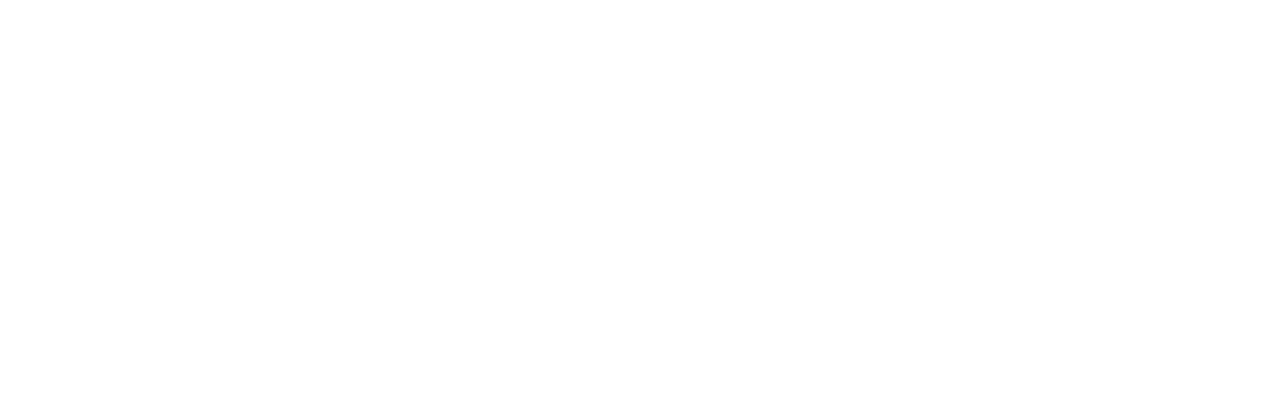
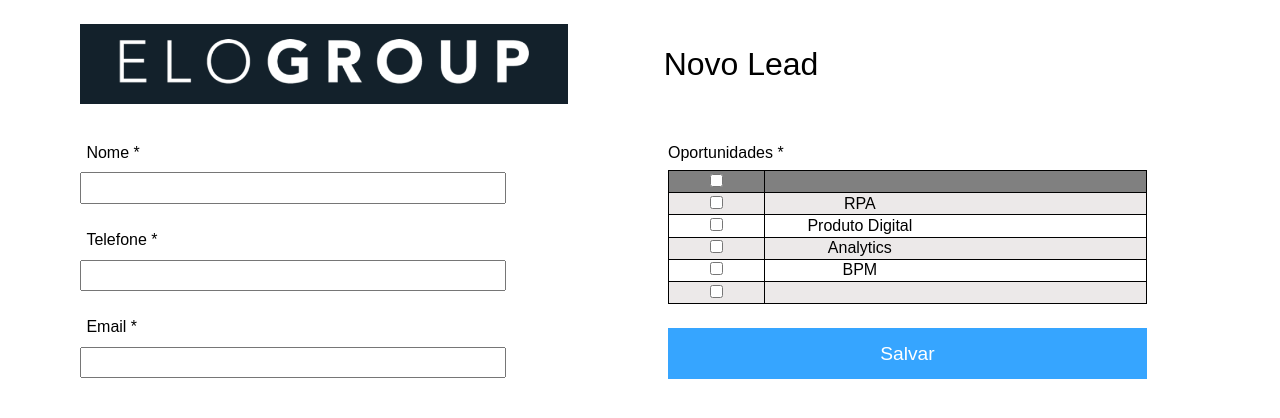
Before and after one commit to vivianebresolin/desafio-frontend-react-localStorage, a React (Create React App) app: page /new-lead in a window 1280 px wide. Shown: the top 418 px of the page. Built offline with nearby package versions, Linux system fonts and the light colour scheme.

Commit message:
Add page CreateNewLead

```diff
--- /dev/null
+++ b/src/pages/CreateNewLead/components/FormClient/index.tsx
@@ -0,0 +1,12 @@
+import { Input } from '../../../../components/Input';
+import styles from './styles.module.scss';
+
+export function FormClient() {
+  return (
+    <form className={styles.formContainer}>
+      <Input label='Nome *' type="text" />
+      <Input label='Telefone *' type="text" />
+      <Input label='Email *' type="email" />
+    </form>
+  );
+}
--- /dev/null
+++ b/src/pages/CreateNewLead/components/FormClient/styles.module.scss
@@ -0,0 +1,7 @@
+.formContainer {
+  flex: 1.5;
+
+  input {
+    width: 80%;
+  }
+}
--- /dev/null
+++ b/src/pages/CreateNewLead/components/Oportunities/components/Table/index.tsx
@@ -0,0 +1,20 @@
+import { TableRow } from '../TableRow';
+import styles from './styles.module.scss';
+
+const options = ['RPA', 'Produto Digital', 'Analytics', 'BPM', ''];
+
+export function Table() {
+  return (
+    <table className={styles.table}>
+      <thead>
+        <tr>
+          <th className={styles.firstColumn}><input type='checkbox' /></th>
+          <th className={styles.secondColumn}></th>
+        </tr>
+      </thead>
+      <tbody>
+        {options.map((option, index) => <TableRow text={option} index={index} />)}
+      </tbody>
+    </table>
+  );
+}
--- /dev/null
+++ b/src/pages/CreateNewLead/components/Oportunities/components/Table/styles.module.scss
@@ -0,0 +1,24 @@
+.table {
+  width: 100%;
+  margin: 0.5rem 0 1rem;
+
+  th {
+    background-color: gray;
+  }
+
+  .firstColumn {
+    width: 20%;
+    padding: 0.1rem 0;
+  }
+
+  .secondColumn {
+    width: 80%;
+  }
+}
+
+table,
+th,
+td {
+  border: 1px solid black;
+  border-collapse: collapse;
+}
--- /dev/null
+++ b/src/pages/CreateNewLead/components/Oportunities/components/TableRow/index.tsx
@@ -0,0 +1,21 @@
+import styles from './styles.module.scss';
+
+interface TableRowProps {
+  text: string;
+  index: number;
+}
+
+export function TableRow({ text, index }: TableRowProps) {
+  const isEven = index % 2 === 0;
+
+  return (
+    <tr key={index * Math.random()} className={isEven ? styles.background : ''}>
+      <td className={styles.checkbox}><input type="checkbox" /></td>
+      <td>
+        <div className={styles.text}>
+          {text}
+        </div>
+      </td>
+    </tr>
+  );
+}
--- /dev/null
+++ b/src/pages/CreateNewLead/components/Oportunities/components/TableRow/styles.module.scss
@@ -0,0 +1,13 @@
+.checkbox {
+  text-align: center;
+  padding: 0.1rem 0;
+}
+
+.text {
+  width: 50%;
+  text-align: center;
+}
+
+.background {
+  background-color: rgb(236, 233, 233);
+}
--- /dev/null
+++ b/src/pages/CreateNewLead/components/Oportunities/index.tsx
@@ -0,0 +1,13 @@
+import { Button } from '../../../../components/Button';
+import { Table } from './components/Table';
+import styles from './styles.module.scss';
+
+export function Oportunities() {
+  return (
+    <section className={styles.oportunitiesContainer}>
+      <h4>Oportunidades *</h4>
+      <Table />
+      <Button text='Salvar' blueButton />
+    </section>
+  );
+}
--- /dev/null
+++ b/src/pages/CreateNewLead/components/Oportunities/styles.module.scss
@@ -0,0 +1,13 @@
+.oportunitiesContainer {
+  flex: 1.5;
+  margin-left: 3.5rem;
+
+  h4 {
+    font-weight: normal;
+  }
+
+  table,
+  button {
+    width: 90%;
+  }
+}
--- /dev/null
+++ b/src/pages/CreateNewLead/index.tsx
@@ -0,0 +1,16 @@
+import { Header } from '../../components/Header';
+import { FormClient } from './components/FormClient';
+import { Oportunities } from './components/Oportunities';
+import styles from './styles.module.scss';
+
+export function CreateNewLead() {
+  return (
+    <div className={styles.newLeadContainer}>
+      <Header title='Novo Lead' />
+      <main className={styles.newLeadContent}>
+        <FormClient />
+        <Oportunities />
+      </main>
+    </div>
+  );
+}
--- /dev/null
+++ b/src/pages/CreateNewLead/styles.module.scss
@@ -0,0 +1,4 @@
+.newLeadContent {
+  margin-top: 2.5rem;
+  display: flex;
+}
--- a/src/routes/PrivateRoute.tsx
+++ b/src/routes/PrivateRoute.tsx
@@ -1,7 +1,7 @@
 import { Route, Redirect } from 'react-router-dom';
 
 export default function PrivateRoute({ component: Component, ...rest }: any) {
-    const isAunthenticated = false;
+    const isAunthenticated = true;
 
     return (
         <Route
--- a/src/routes/index.tsx
+++ b/src/routes/index.tsx
@@ -1,4 +1,6 @@
 import { BrowserRouter, Switch, Route } from 'react-router-dom';
+import { CreateNewLead } from '../pages/CreateNewLead';
+import { LeadsPanel } from '../pages/LeadsPanel';
 import { Login } from '../pages/Login';
 import RoutePrivate from './PrivateRoute';
 
@@ -8,9 +10,8 @@
     <BrowserRouter>
       <Switch>
         <Route exact path="/login" component={Login} />
-        <RoutePrivate exact path="/" component={''} />
-        <RoutePrivate exact path="/teste1" component={''} />
-        <RoutePrivate exact path="/teste2" component={''} />
+        <RoutePrivate exact path="/" component={LeadsPanel} />
+        <RoutePrivate exact path="/new-lead" component={CreateNewLead} />
       </Switch>
     </BrowserRouter>
   );
```
